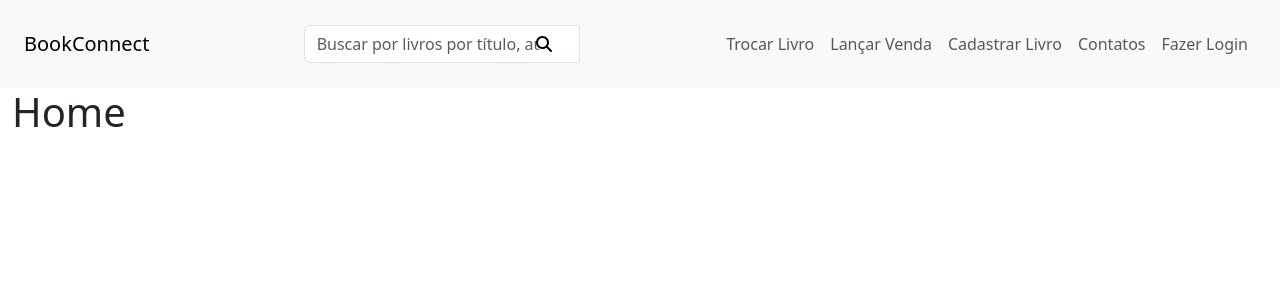
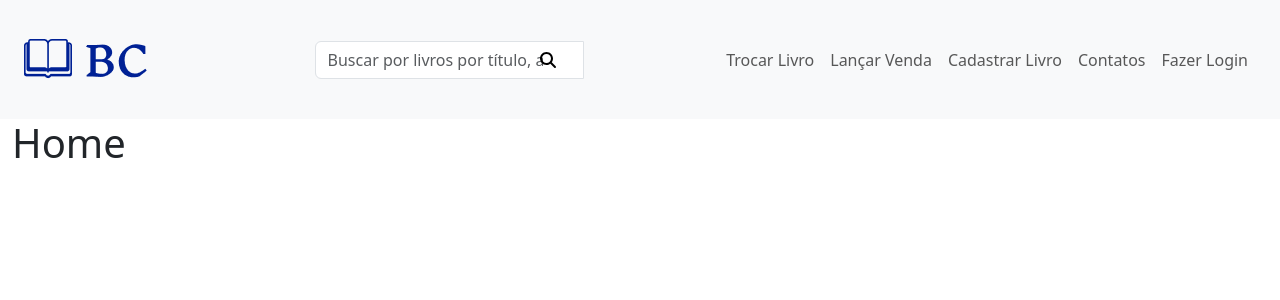
Before and after one commit to RafaelMarotta/book-connect-front, a Next.js app: page / in a window 1280 px wide. Shown: the top 300 px of the page. Built offline with nearby package versions, Linux system fonts and the light colour scheme.

Commit message:
Logo Principal

```diff
--- a/src/pages/_app.js
+++ b/src/pages/_app.js
@@ -1,6 +1,6 @@
 import 'bootstrap/dist/css/bootstrap.min.css';
 import Head from "next/head";
-import { Navbar, Nav, Form, InputGroup, FormControl } from "react-bootstrap";
+import { Navbar, Nav, Form, InputGroup, FormControl, Image } from "react-bootstrap";
 import { FontAwesomeIcon } from '@fortawesome/react-fontawesome';
 import { faSearch } from '@fortawesome/free-solid-svg-icons';
 
@@ -12,7 +12,7 @@ function MyApp({ Component, pageProps }) {
                 <title>BookConnect</title>
             </Head>
             <Navbar bg="light" expand="lg" className="p-4 d-lg-flex">
-                <Navbar.Brand href="/">BookConnect</Navbar.Brand>
+                <Navbar.Brand href="#"><Image src='/images/logoprincipal.png'/></Navbar.Brand>
                 <Navbar.Toggle aria-controls="basic-navbar-nav" />
                 <Navbar.Collapse id="basic-navbar-nav" className="d-lg-flex flex-grow-1">
                     <Nav className="mr-auto"></Nav>
```
Also changed, not shown: public/images/logoprincipal.png (added).
